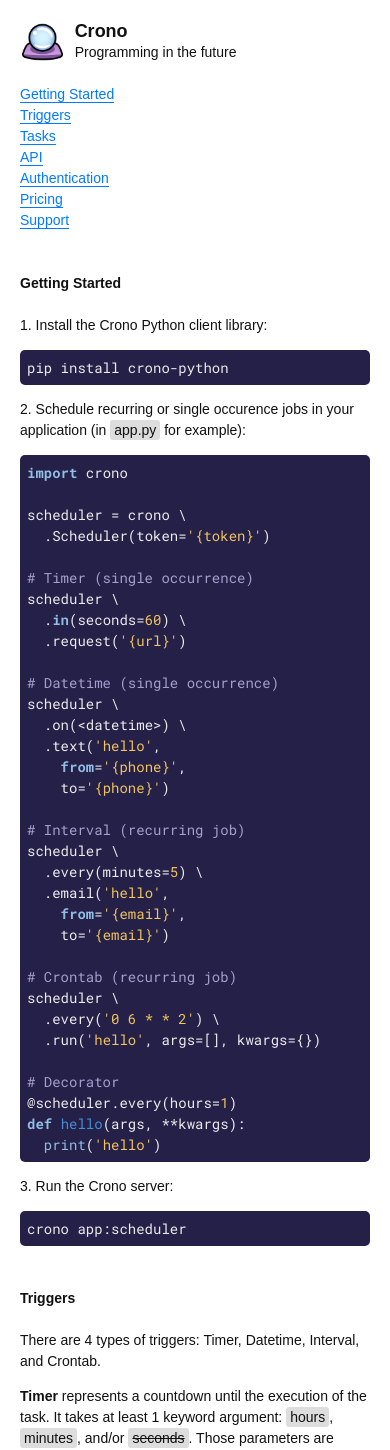
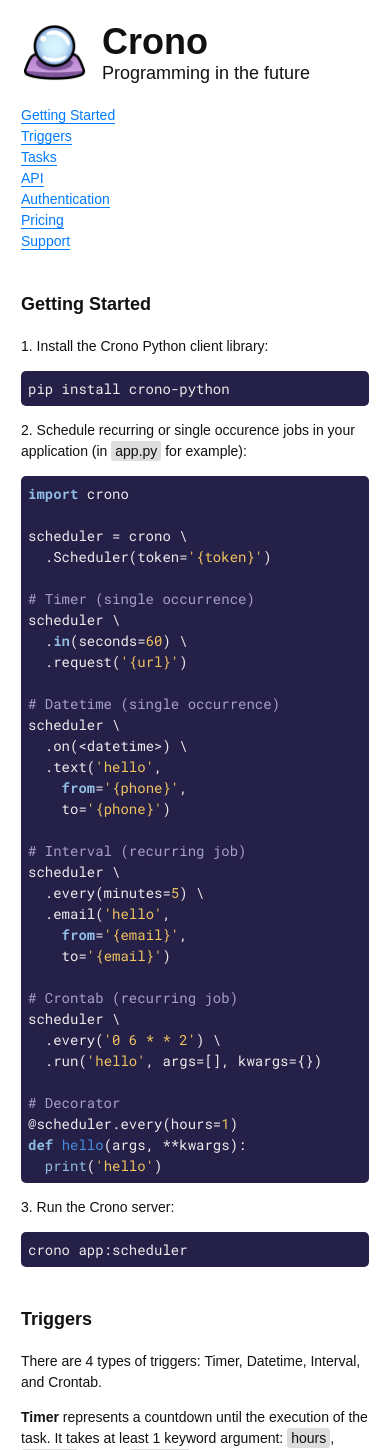
Before and after one commit to gduverger/crono, a Python web app: template api/templates/index.html in a window 390 px wide. Shown: the top 1450 px of the page. Run offline with Jinja, Linux system fonts and the light colour scheme; the template is opened without the code that fills it, so the values that code supplies are empty; some libraries are stand-ins or nearby versions; some web fonts are replaced.

Commit message:
centered

```diff
--- a/api/static/index.css
+++ b/api/static/index.css
@@ -17,9 +17,10 @@ body {
 	font-variant: normal;
 	font-weight: normal;
 	line-height: 21px;
-	margin: 21px 20px;
+	/*margin: 21px 20px;*/
 	/*max-width: 800px;*/
 	max-width: 720px;
+	margin: 42px auto;
 }
 
 html > body {
@@ -65,15 +66,18 @@ p,
 }
 
 h1 {
+	font-size: 36px;
+	line-height: 42px;
+	font-weight: 700;
+}
+
+.sub {
 	font-size: 18px;
 }
 
-h1,
 h2 {
+	font-size: 18px;
 	font-weight: 700;
-}
-
-h2 {
 	margin: 42px 0 21px 0;
 }
 
@@ -89,11 +93,33 @@ strong {
 	font-weight: 700;
 }
 
+.menu {
+	width: 200px;
+	text-align: right;
+	float: left;
+	margin: 42px 0 0 -242px;
+}
+
+@media screen and (max-width: 1004px) {
+	/* 720 + 242 + (21 * 2) */
+
+	body {
+		margin: 21px;
+	}
+
+	.menu {
+		float: none;
+		margin: 21px 0;
+		text-align: left;
+		width: auto;
+	}
+}
+
 .icon {
-	height: 42px;
-	line-height: 42px;
+	height: 63px;
+	line-height: 63px;
 	float: left;
-	margin-right: 10px;
+	margin-right: 14px;
 }
 
 .quiet {
--- a/api/templates/index.html
+++ b/api/templates/index.html
@@ -26,9 +26,9 @@
 
 			<img src="/static/crystal-ball-3.png" class="icon">
 			<h1>Crono</h1>
-			<div>Programming in the future</div>
+			<div class="sub">Programming in the future</div>
 
-			<ol class="pp">
+			<ol class="menu">
 				<li><a href="#getting-started">Getting Started</a></li>
 				<li><a href="#triggers">Triggers</a></li>
 				<li><a href="#tasks">Tasks</a></li>
```
